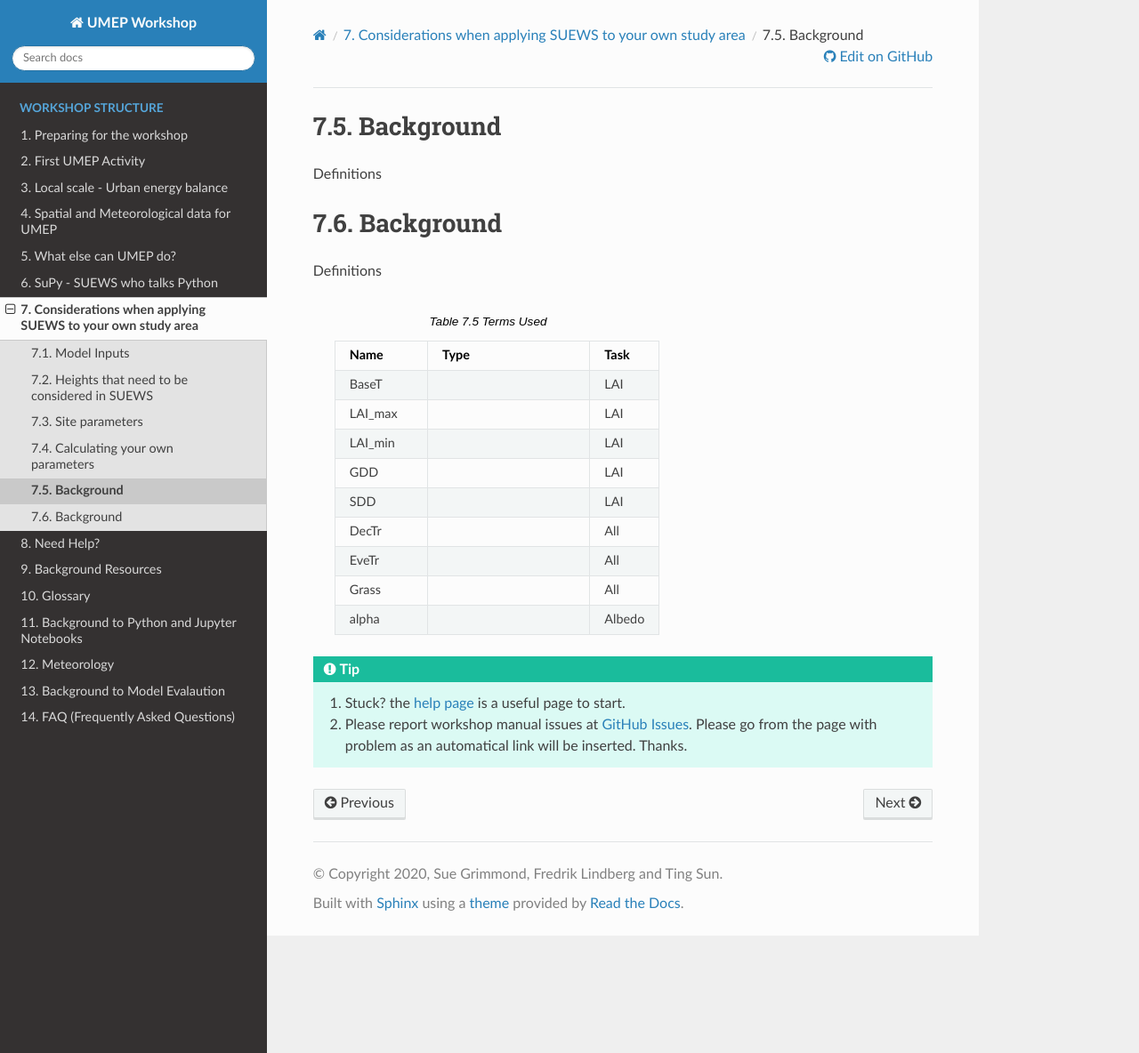
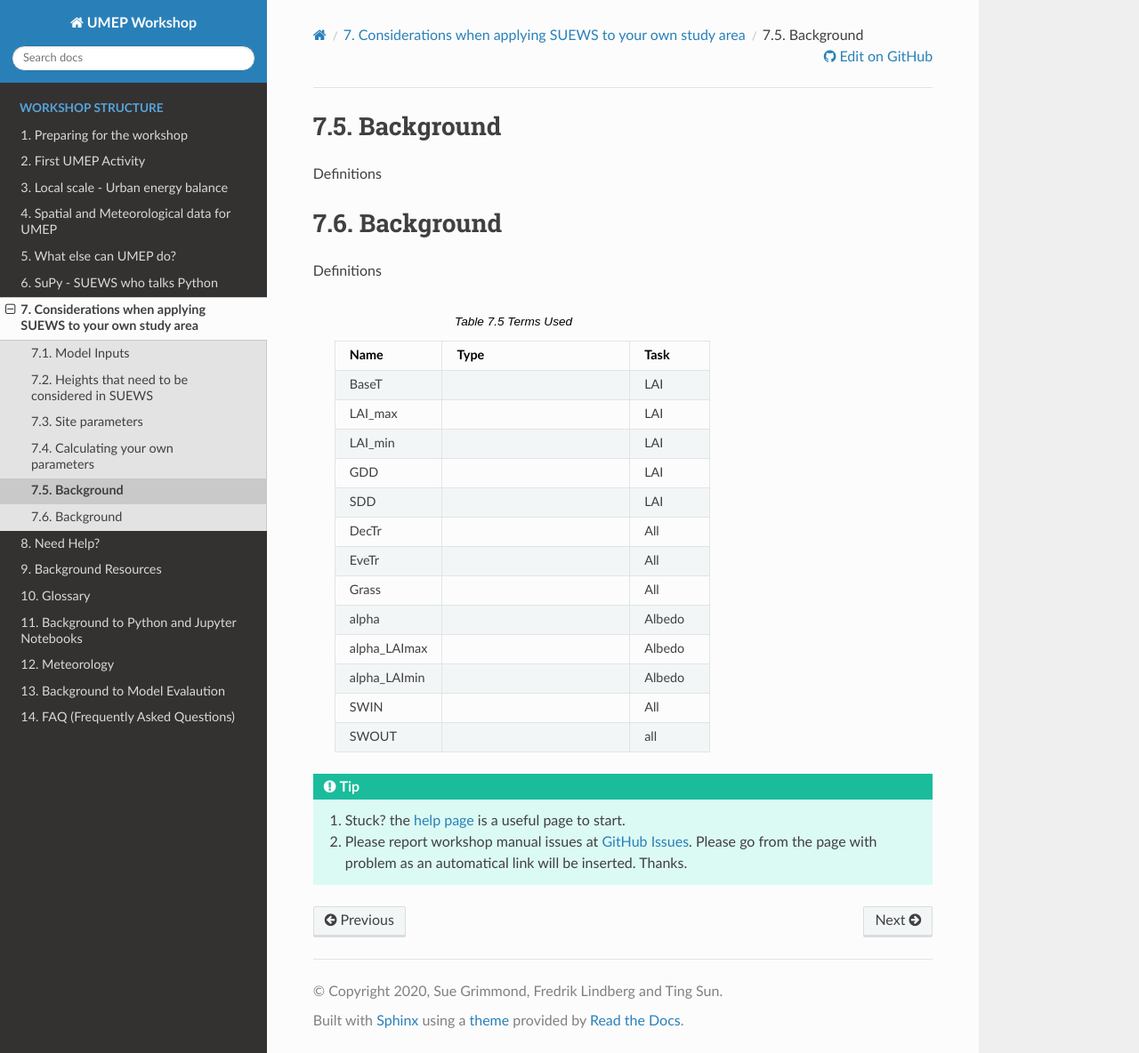
Before and after one commit to Urban-Meteorology-Reading/UMEP-Workshop, a Sphinx documentation site: the page built from source/Parameters/CalcBG.rst, in a window 1280 px wide and 1184 px high. Shown: the whole window at 89% size. Built offline with Sphinx 7.4.7 and the Read the Docs theme 2.0.0, drawn with Linux system fonts in a browser that asks for light colours.

Commit message:
Update CalcBG.rst

```diff
--- a/source/Parameters/CalcBG.rst
+++ b/source/Parameters/CalcBG.rst
@@ -54,3 +54,15 @@ Definitions
    * - \alpha
      -
      - Albedo
+   * - \alpha_LAImax
+     -
+     - Albedo
+   * - \alpha_LAImin
+     -
+     - Albedo
+   * - SWIN
+     -
+     - All
+   * - SWOUT
+     -
+     - all
```
